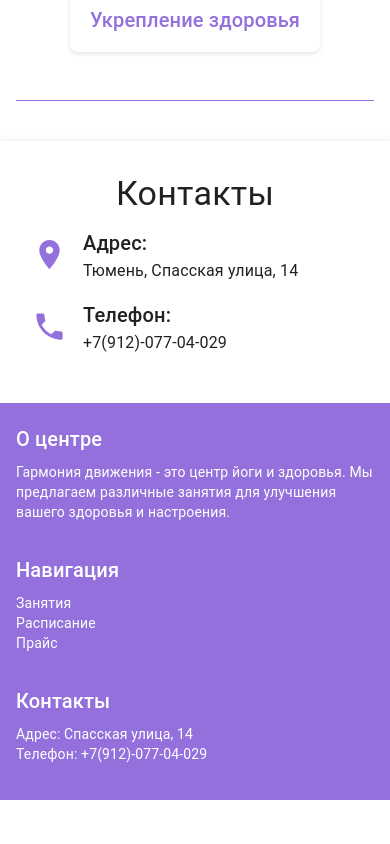
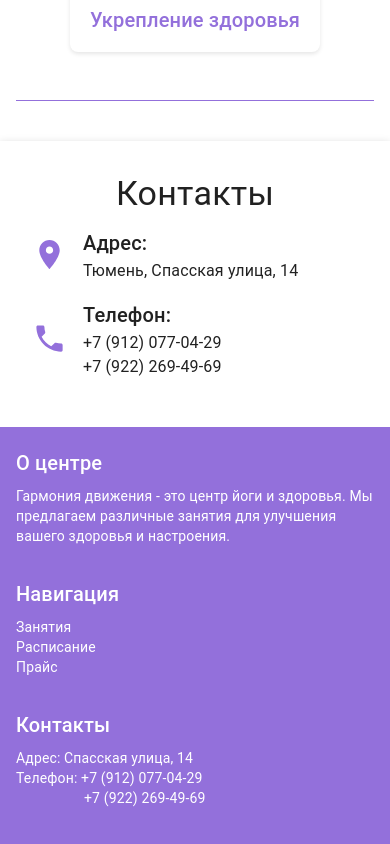
Before and after one commit to StepanDubrovin/yoga-center, a React (Vite) app in the folder frontend/: page / in a window 390 px wide. Shown: the part 1301-2145 px from the top of the page. Before the commit the page ends 2101 px from the top, so only its background shows below. Built offline with nearby package versions, Linux system fonts and the light colour scheme.

Commit message:
fixTelephoneNumber

```diff
--- a/frontend/index.html
+++ b/frontend/index.html
@@ -4,7 +4,7 @@
     <meta charset="UTF-8" />
     <link rel="icon" type="image/svg+xml" href="/yoga.svg" />
     <meta name="viewport" content="width=device-width, initial-scale=1.0" />
-    <title>Центр йоги «Гармония движения»</title>
+    <title>Студия йоги «Гармония движения»</title>
     <link rel="stylesheet" href="https://cdnjs.cloudflare.com/ajax/libs/normalize/8.0.1/normalize.min.css">
   </head>
   <body>
--- a/frontend/src/components/Contacts/Contacts.tsx
+++ b/frontend/src/components/Contacts/Contacts.tsx
@@ -41,8 +41,15 @@ const Contacts: React.FC = () => {
           <Typography variant="h6" component="h3">
             Телефон:
           </Typography>
+            <Typography variant="body1">
+            <a href="tel:+79120770429" style={{ textDecoration: 'none', color: 'inherit' }}>
+              +7 (912) 077-04-29
+            </a>
+          </Typography>
           <Typography variant="body1">
-            +7(912)-077-04-029
+            <a href="tel:+79222694969" style={{ textDecoration: 'none', color: 'inherit' }}>
+              +7 (922) 269-49-69
+            </a>
           </Typography>
         </Box>
       </ItemBox>
--- a/frontend/src/components/Footer/Footer.tsx
+++ b/frontend/src/components/Footer/Footer.tsx
@@ -45,10 +45,15 @@ const Footer: React.FC = () => {
               Адрес: Спасская улица, 14
             </Typography>
             <Typography variant="body2">
-              <a href='tel:+791207704029' style={{color: 'inherit', textDecoration: 'none'}}>
-              Телефон: +7(912)-077-04-029
-              </a>
-            </Typography>
+                <a href='tel:+79120770429' style={{color: 'inherit', textDecoration: 'none'}}>
+                Телефон:  +7 (912) 077-04-29
+                </a>
+              </Typography>
+                <Typography variant="body2">
+                <a href='tel:+79222694969' style={{color: 'inherit', textDecoration: 'none', marginLeft: '68px'}}>
+                +7 (922) 269-49-69
+                </a>
+              </Typography>
 
           </Grid>
         </Grid>
```
Also changed, not shown: frontend/src/assets/images/four.jpg.
